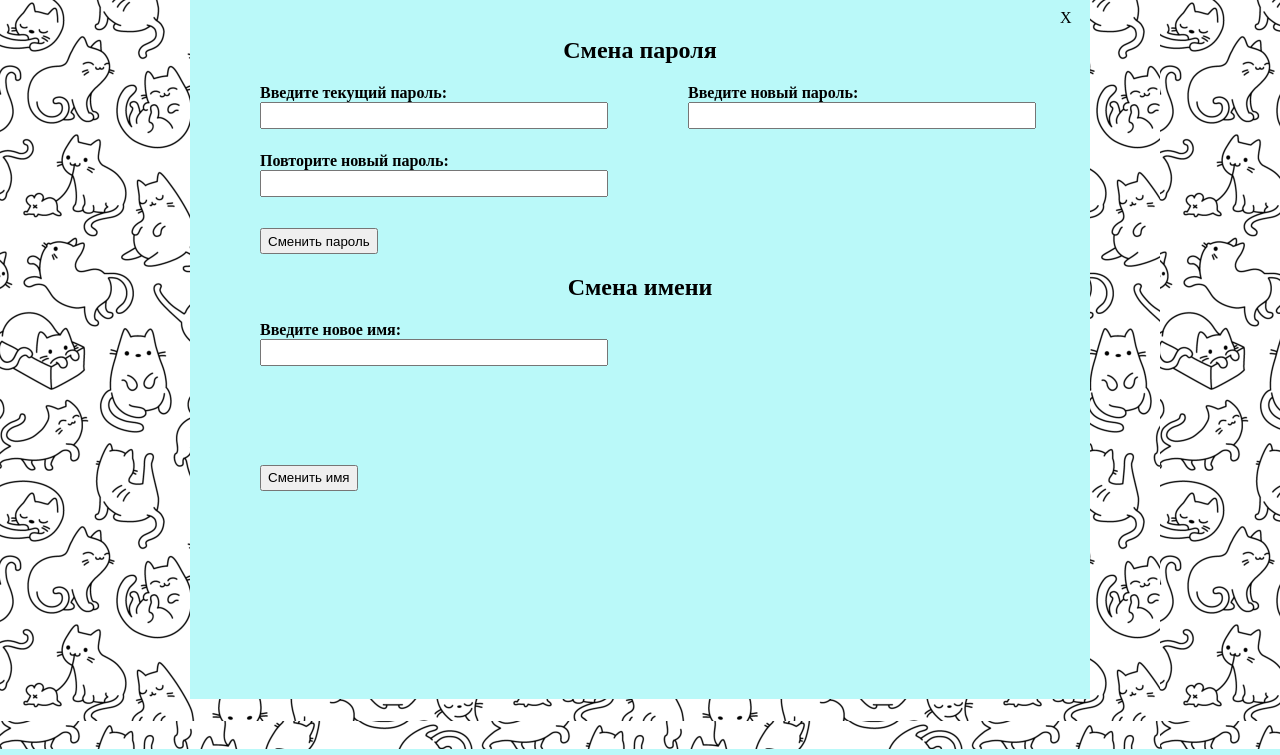
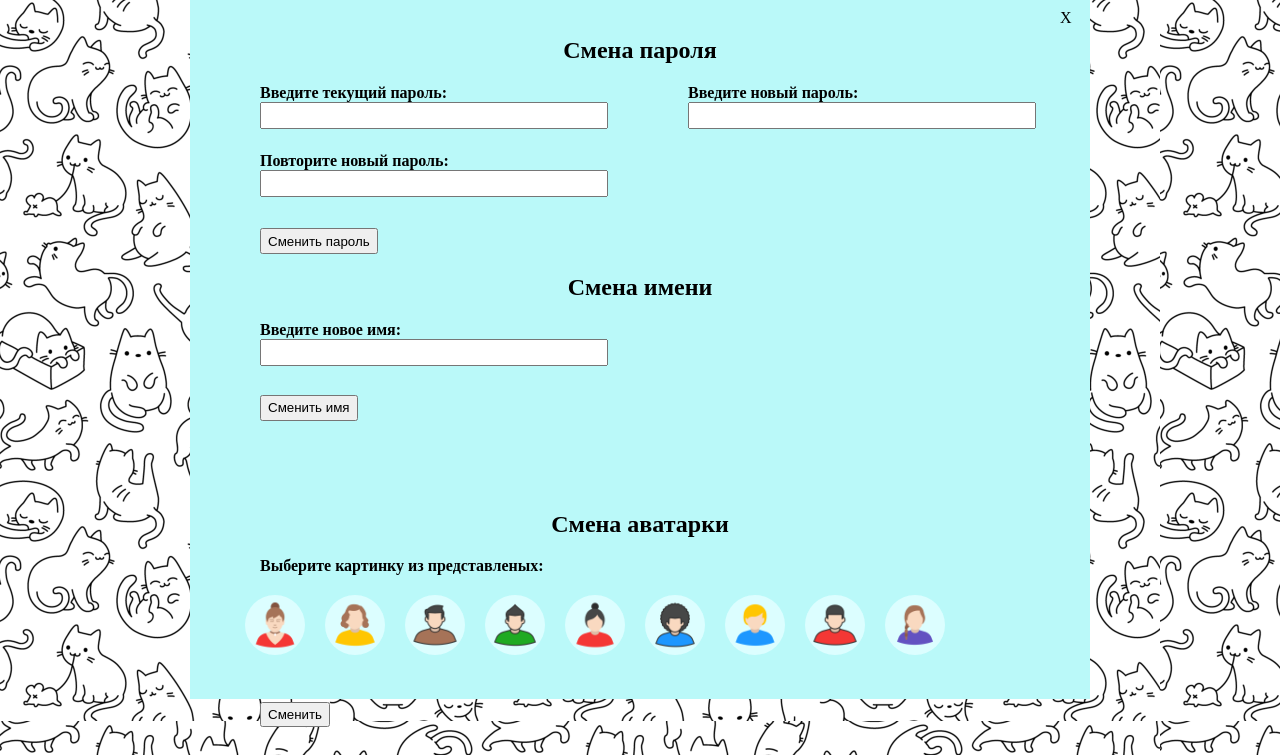
Before and after one commit to Ann2403/Chat, a PHP site: page /settings.php in a window 1280 px wide. Shown: the part 51-806 px from the top of the page. Run offline with PHP 8.4, Linux system fonts and the light colour scheme.

Commit message:
add change avatar

```diff
--- a/css/style.css
+++ b/css/style.css
@@ -216,14 +216,14 @@ ul {
 	color: black;
 }
 
-.list ul .avatar {
+.avatar {
 	width: 40px;
 	height: 40px;
 	margin-right: 15px;
 	float: left;
 }
 
-.list ul .avatar img {
+.avatar img {
 	width: 100%;
 	height: 100%;
 }
@@ -244,7 +244,7 @@ ul {
     position: relative;
 }
 
-.user_friend .avatar {
+#avatarSettings .avatar, .user_friend .avatar {
 	width: 60px;
     height: 60px;
     margin-right: 15px;
@@ -444,8 +444,19 @@ a {
 
 .settings div input {
 	width: 100%;
-    height: 40%;
+	height: 40%;
+	margin: 0;
 }
+
+.settings .avatar input {
+	width: 100%;
+    height: 100%;
+    margin: 0;
+    left: 0;
+    position: absolute;
+    opacity: 0;
+}
+
 
 .settings form button {
 	position: absolute;
@@ -454,6 +465,11 @@ a {
     height: 15%;
 }
 
+#avatarSettings {
+	height: 100%;
+    width: 100%;
+    margin: 10px 0;
+}
 
 /**********************************
   модальное окно входа в аккаунт
--- /dev/null
+++ b/parts/changeAvatar.php
@@ -0,0 +1,33 @@
+<?php
+//если была нажата кнопка "сменить пароль"
+if (isset($_POST["change_avatar"]) && $_POST['avatar'] != "") {
+    // делаем запрос к БД на изменение имени
+    $sql_change = "UPDATE `users` SET `photo` = '" . $_POST['avatar'] . "' WHERE `id` =". $_COOKIE['user_id'];
+    //если запрос выполнен
+    if(mysqli_query($connect, $sql_change)) {
+        //выводим сообщение
+        echo "<h2 class='errorUser'>Аватар успешно изменен</h2>";
+        //в ином случае
+    } else {
+        //выводим сообщение об ошибке
+        echo "<h2>Произошла ошибка</h2>" . mysqli_error($connect);
+    }
+}
+?>
+
+<form action="#" method="POST">
+    <label style='margin-left: 40px'><b>Выберите картинку из представленых:</b></label>
+    <div id="avatarSettings">
+        <?php
+        $a = 1;
+        while ($a < 10) { ?>
+            <div class="avatar" style="margin: 10px">
+                <img src='../css/images/user<?php echo $a;?>.png'>
+                <input type='radio' value='user<?php echo $a;?>.png' name='avatar'>
+            </div>
+        <?php
+        $a++;
+    } ?>
+    </div>
+    <button name='change_avatar' type="submit">Сменить</button>
+</form>
--- a/parts/changeName.php
+++ b/parts/changeName.php
@@ -20,5 +20,5 @@ if (isset($_POST["change_name"]) && $_POST['new_name'] != "") {
         <label><b>Введите новое имя:</b></label>
         <input type="text" name="new_name">
     </div>
-    <button name='change_name' type="submit">Сменить имя</button>
+    <button name='change_name' type="submit" style="bottom: 70px;">Сменить имя</button>
 </form>
--- a/parts/header.php
+++ b/parts/header.php
@@ -14,7 +14,11 @@
         $user = mysqli_fetch_assoc($result);
         ?>
         <!-- Сделать вывод иконки пользователя при авторизации не убирая кнопку выход-->
-        <a href="/modules/exit.php"><?php echo $user["name"]; ?></a>
+        <a href="/modules/exit.php" style="padding: 10px 0 0">
+            <div class="avatar">
+                <img src='/css/images/<?php echo $user["photo"]; ?>'>
+            </div>
+        </a>
     <?php } else {?>
         <a href="#" id="open" onclick="openModal(0)">Войти</a>
     <?php } ?>
--- a/parts/modalFriends.php
+++ b/parts/modalFriends.php
@@ -11,6 +11,7 @@
             //получаем количество строк
             $col_users = mysqli_num_rows($result);
             $i = 0;
+            if ($col_users > 0) {
                 //выводим информацию о пользователях пока і меньше количества пользователей
                 while ($i < $col_users) {
                     //преобразуем полученные данные в массив
@@ -33,6 +34,9 @@
                     <?php
                     $i++;
                 }
+            } else {
+                echo "<h2 class='errorUser'>У вас пока нет друзей</h2>";
+            }
             ?>
         </ul>
     </div>
--- a/plan.txt
+++ b/plan.txt
@@ -13,9 +13,9 @@
 	11.2 Добавить кнопку в друзья +
 	11.3 Выводить когда пользователь был последний раз онлайн +
 12. Модальное окно с настройками:
-	12.1 Смена имени
-	12.2 Смена пароля
-	12.3 Смена авотарки с представленых
+	12.1 Смена имени +
+	12.2 Смена пароля +
+	12.3 Смена авотарки с представленых +
 13. Поле поиска по имени
 14. Отпрака сообщения +
 15. Отображение сообщений с последнего
--- a/settings.php
+++ b/settings.php
@@ -13,11 +13,15 @@ include "configs/bd.php";
     <?php include "parts/header.php"; ?>
     <div class='settings'>
         <a href='/'>X</a>
+
         <h2>Смена пароля</h2>
         <?php include "parts/changePassword.php"; ?>
 
         <h2>Смена имени</h2>
         <?php include "parts/changeName.php"; ?>
+
+        <h2>Смена аватарки</h2>
+        <?php include "parts/changeAvatar.php"; ?>
     </div>
 </body>
 </html>
```
Lines whose indentation alone changed are shown as unchanged.
